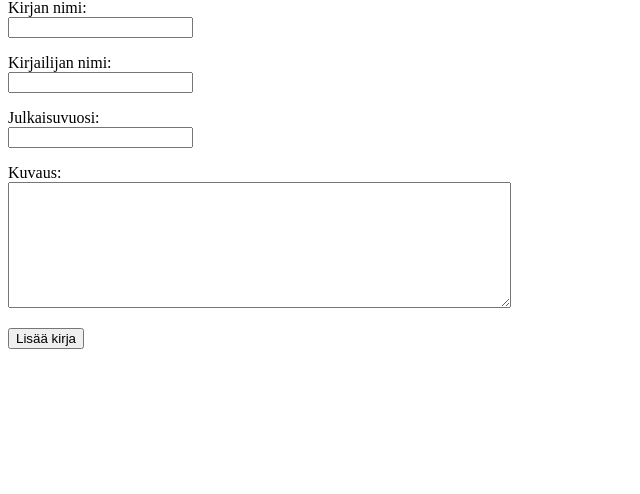
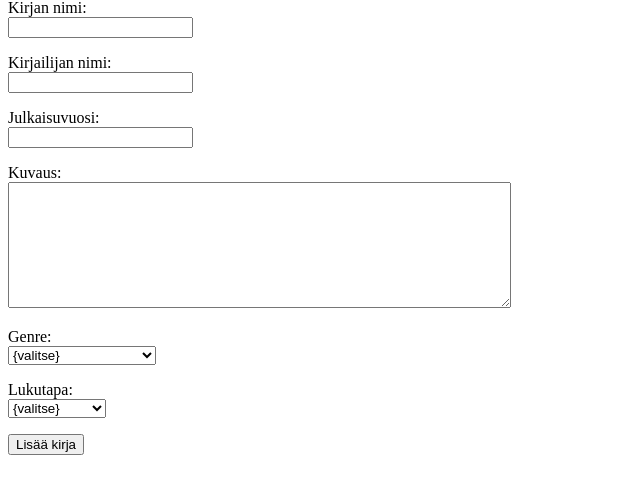
Before and after one commit to rantanenmartta/books, a Flask app: page /new_item in a window 1280 px wide. Shown: the part 81-575 px from the top of the page, without its empty margins (0-640 px from the left). Run offline with Flask 3, Linux system fonts and the light colour scheme; the visitor is signed in with stand-in values (Sample User, id 1).

Commit message:
Add classes to items

```diff
--- a/app.py
+++ b/app.py
@@ -43,7 +43,8 @@ def show_item(item_id):
     item = items.get_item(item_id)
     if not item:
         abort(404)
-    return render_template("show_item.html", item=item)
+    classes = items.get_classes(item_id)
+    return render_template("show_item.html", item=item, classes=classes)
 
 @app.route("/new_item")
 def new_item():
@@ -70,7 +71,15 @@ def create_item():
 
     user_id = session["user_id"]
 
-    items.add_item(book_name, writer_name, pub_year, description, user_id)
+    classes = []
+    genre = request.form["genre"]
+    if genre:
+        classes.append(("Genre", genre))
+    format = request.form["format"]
+    if format:
+        classes.append(("Lukutapa", format))
+
+    items.add_item(book_name, writer_name, pub_year, description, user_id, classes)
 
     return redirect("/")
 
--- a/schema.sql
+++ b/schema.sql
@@ -12,3 +12,10 @@ CREATE TABLE books (
     description TEXT,
     user_id INTEGER REFERENCES users
 );
+
+CREATE TABLE book_classes (
+    id INTEGER PRIMARY KEY,
+    book_id INTEGER REFERENCES books,
+    title TEXT,
+    value TEXT
+);
--- a/templates/new_item.html
+++ b/templates/new_item.html
@@ -24,6 +24,33 @@
       Kuvaus: <br />
       <textarea name="description" rows="8" cols="60" maxlength="1500" required ></textarea>
     </p>
+    <p>
+     Genre: <br />
+     <select name="genre">
+       <option value="">{valitse}</option>
+       <option value="fantasia">fantasia</option>
+       <option value="romantiikka">romantiikka</option>
+       <option value="scifi">scifi</option>
+       <option value="dystopia">dystopia</option>
+       <option value="kauhu">kauhu</option>
+       <option value="jännitys/trilleri">jännitys/trilleri</option>
+       <option value="rikos/dekkari">rikos/dekkari</option>
+       <option value="historiallinen romaani">historiallinen romaani</option>
+       <option value="tietokirjallisuus">tietokirjallisuus</option>
+       <option value="elämäkerrat">elämäkerrat</option>
+       <option value="runous">runous</option>
+       <option value="muu">muu</option>
+     </select>
+    </p>
+    <p>
+      Lukutapa: <br />
+      <select name="format">
+        <option value="">{valitse}</option>
+        <option value="painettu kirja">painettu kirja</option>
+        <option value="e-kirja">e-kirja</option>
+        <option value="äänikirja">äänikirja</option>
+      </select>
+    </p>
     <input type="submit" value="Lisää kirja" />
   </form>
 </body>
```
Also changed, not shown: items.py (+10 -2 lines), templates/show_item.html (+10 -0 lines).
